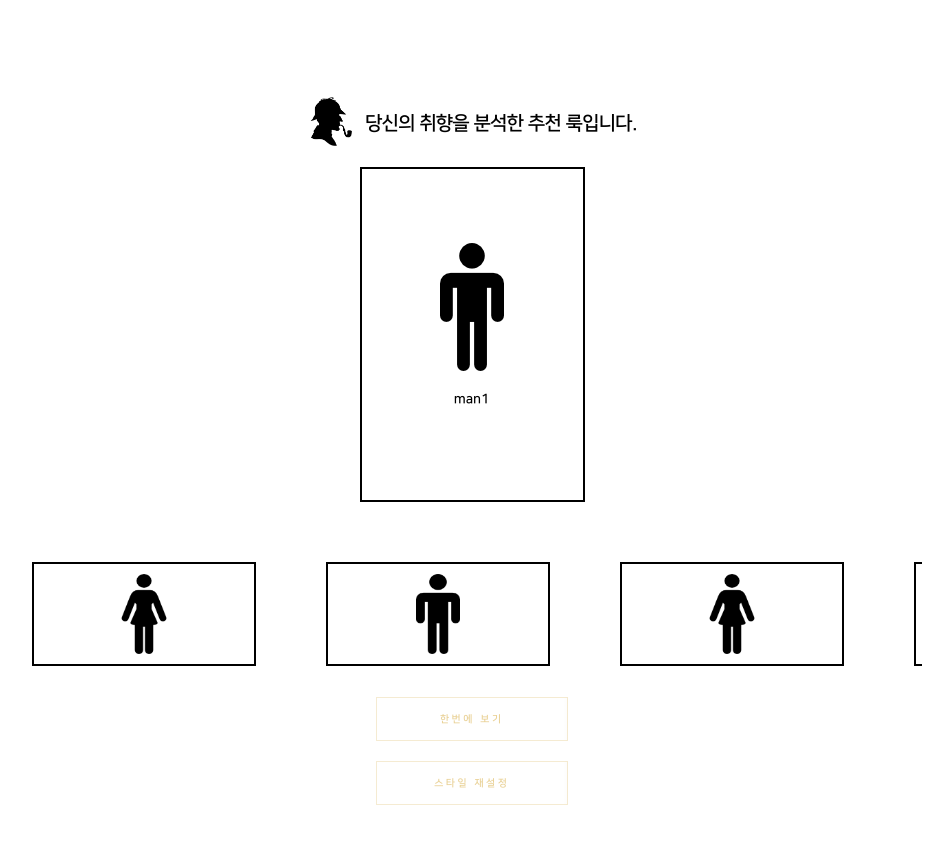
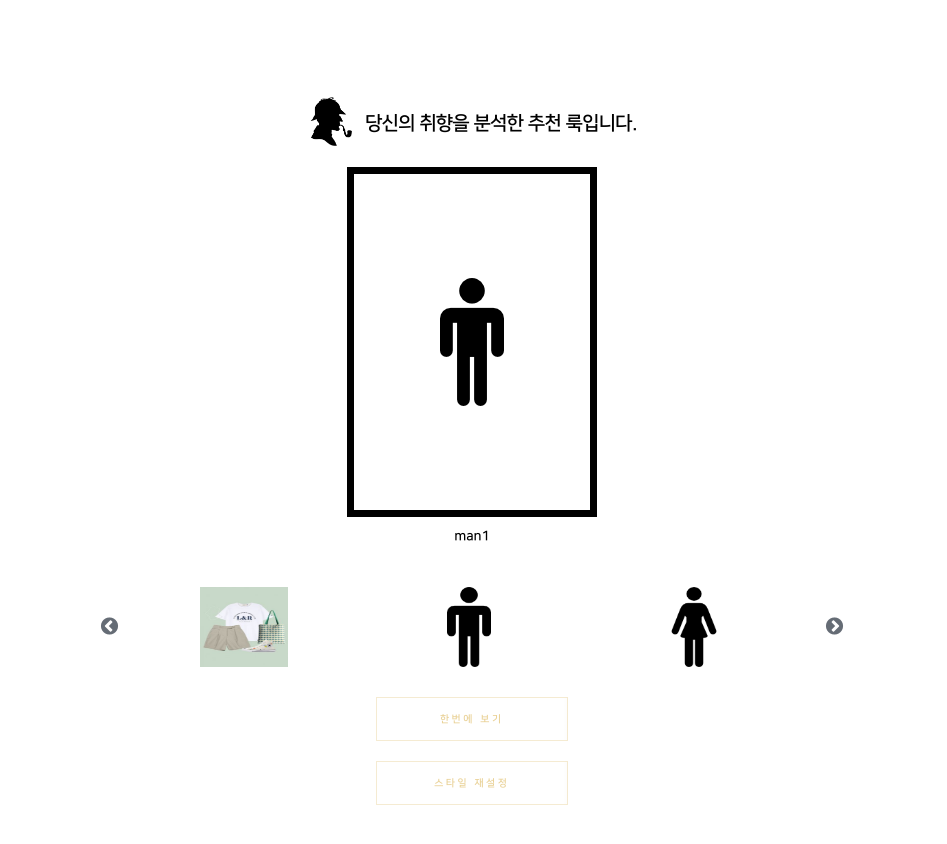
Before and after one commit to M-U-I-N-D-O/muindo-client, a React (Create React App) app in the folder client/: page /solution/result in a window 1280 px wide. Shown: the top 844 px of the page, without its empty margins (168-1115 px from the left). Built offline with nearby package versions, Linux system fonts and the light colour scheme.

Commit message:
Feat : 모리아티 솔루션 - 전체 룩 리스트 다이어로그 1차 작업 완료

```diff
--- a/client/src/App.css
+++ b/client/src/App.css
@@ -1,8 +1,7 @@
 /* 기본 폰트 */
 @font-face {
   font-family: 'NanumSquare_acB';
-  src: local('NanumSquare_acB'),
-    url('./fonts/NanumSquare_acB.ttf') format('truetype');
+  src: local('NanumSquare_acB'), url('./fonts/NanumSquare_acB.ttf') format('truetype');
   font-weight: normal;
   font-style: normal;
 }
@@ -18,8 +17,7 @@
 /* 셜록 옷즈 NavBar 폰트 */
 @font-face {
   font-family: '국립박물관문화재단클래식B';
-  src: local('국립박물관문화재단클래식B'),
-    url('./fonts/국립박물관문화재단클래식B.ttf') format('truetype');
+  src: local('국립박물관문화재단클래식B'), url('./fonts/국립박물관문화재단클래식B.ttf') format('truetype');
   font-weight: normal;
   font-style: normal;
 }
@@ -27,8 +25,7 @@
 /* Footer 폰트 */
 @font-face {
   font-family: 'NotoSerifCJKkr-Regular';
-  src: local('NotoSerifCJKkr-Regular'),
-    url('./fonts/NotoSerifCJKkr-Regular.otf') format('truetype');
+  src: local('NotoSerifCJKkr-Regular'), url('./fonts/NotoSerifCJKkr-Regular.otf') format('truetype');
   font-weight: normal;
   font-style: normal;
 }
@@ -39,8 +36,7 @@
 }
 
 * {
-  font-family: 'NanumSquare_acB', 'Lobster', '국립박물관문화재단클래식B',
-    'NotoSerifCJKkr-Regular';
+  font-family: 'NanumSquare_acB', 'Lobster', '국립박물관문화재단클래식B', 'NotoSerifCJKkr-Regular';
   padding: 0;
   margin: 0;
   /* box-sizing: border-box; */
@@ -62,3 +58,11 @@ body {
   position: relative;
   min-height: 100%;
 }
+
+.slick-prev:before,
+.slick-next:before {
+  color: #323b48;
+}
+.slick-slide-label {
+  border: none;
+}
--- a/client/src/actions/index.js
+++ b/client/src/actions/index.js
@@ -33,3 +33,9 @@ export const solutionCounter = (count) => {
     count,
   };
 };
+export const solutionModalMode = (mode) => {
+  return {
+    type: 'USER_MODAL_MODE',
+    mode,
+  };
+};
--- /dev/null
+++ b/client/src/components/Solution/allItemsModal.js
@@ -0,0 +1,95 @@
+import React from 'react';
+import styled from 'styled-components';
+import { useSelector, useDispatch } from 'react-redux';
+import { solutionModalMode } from '../../actions';
+import Button from '@material-ui/core/Button';
+import Dialog from '@material-ui/core/Dialog';
+import DialogActions from '@material-ui/core/DialogActions';
+import DialogContent from '@material-ui/core/DialogContent';
+import DialogContentText from '@material-ui/core/DialogContentText';
+import DialogTitle from '@material-ui/core/DialogTitle';
+
+function AllItemsModal(props) {
+  const modalMode = useSelector((state) => state.solution.modalMode);
+  const dispatch = useDispatch();
+
+  // const handleClose = () => {
+  //   dispatch(solutionModalMode(0));
+  // };
+  return (
+    <div>
+      <Dialog
+        open={modalMode === 1}
+        // onClose={handleClose}
+        scroll={'paper'}
+        aria-labelledby="scroll-dialog-title"
+        aria-describedby="scroll-dialog-description"
+      >
+        <DialogTitle style={{ textAlign: 'center' }} id="scroll-dialog-title">
+          추천 룩(Look) 리스트
+        </DialogTitle>
+        <DialogContent dividers={true}>
+          <Container id="scroll-dialog-description">
+            {props.allItems.map((item, index) => {
+              return (
+                <ItemBox key={index}>
+                  <ItemImage src={`${item[0]}`} alt={`${item[0]}`} />
+                  <ItemText>{item[1]}</ItemText>
+                </ItemBox>
+              );
+            })}
+          </Container>
+          {/* <DialogContentText id="scroll-dialog-description" tabIndex={-1}>
+            {[...new Array(50)]
+              .map(
+                () => `Cras mattis consectetur purus sit amet fermentum.
+Cras justo odio, dapibus ac facilisis in, egestas eget quam.
+Morbi leo risus, porta ac consectetur ac, vestibulum at eros.
+Praesent commodo cursus magna, vel scelerisque nisl consectetur et.`,
+              )
+              .join('\n')}
+          </DialogContentText> */}
+        </DialogContent>
+        <DialogActions>
+          <Button
+            onClick={() => {
+              dispatch(solutionModalMode(2));
+            }}
+            color="primary"
+          >
+            상세보기
+          </Button>
+          <Button
+            onClick={() => {
+              dispatch(solutionModalMode(0));
+            }}
+            color="primary"
+          >
+            닫기
+          </Button>
+        </DialogActions>
+      </Dialog>
+    </div>
+  );
+}
+
+export default AllItemsModal;
+
+const Container = styled.div`
+  /* display: flex;
+  justify-content: center;
+  align-items: center; */
+`;
+const ItemBox = styled.div`
+  display: inline-block;
+  text-align: center;
+`;
+const ItemImage = styled.img`
+  width: 70px;
+  height: 100px;
+  margin-top: 1vh;
+  margin-bottom: 1vh;
+  margin-left: 1vw;
+  margin-right: 1vw;
+`;
+const ItemText = styled.h1``;
--- /dev/null
+++ b/client/src/components/Solution/detailItemModal.js
@@ -0,0 +1,73 @@
+import React from 'react';
+import { useSelector, useDispatch } from 'react-redux';
+import { solutionModalMode } from '../../actions';
+import Button from '@material-ui/core/Button';
+import Dialog from '@material-ui/core/Dialog';
+import DialogActions from '@material-ui/core/DialogActions';
+import DialogContent from '@material-ui/core/DialogContent';
+import DialogContentText from '@material-ui/core/DialogContentText';
+import DialogTitle from '@material-ui/core/DialogTitle';
+
+function DetailItemModal() {
+  const modalMode = useSelector((state) => state.solution.modalMode);
+  const dispatch = useDispatch();
+
+  //  const handleClose = () => {
+  //    dispatch(solutionModalMode(1));
+  //  };
+  return (
+    <div>
+      <Dialog
+        open={modalMode === 2}
+        // onClose={handleClose}
+        scroll={'paper'}
+        aria-labelledby="scroll-dialog-title"
+        aria-describedby="scroll-dialog-description"
+      >
+        <DialogTitle style={{ textAlign: 'center' }} id="scroll-dialog-title">
+          제품 상세 정보
+        </DialogTitle>
+        <DialogContent dividers={true}>
+          <h1>Test Text</h1>
+          <h1>Test Text</h1>
+          <h1>Test Text</h1>
+          <h1>Test Text</h1>
+          <h1>Test Text</h1>
+          <h1>Test Text</h1>
+          <h1>Test Text</h1>
+
+          {/* <DialogContentText id="scroll-dialog-description" ref={descriptionElementRef} tabIndex={-1}>
+            {[...new Array(50)]
+              .map(
+                () => `Cras mattis consectetur purus sit amet fermentum.
+Cras justo odio, dapibus ac facilisis in, egestas eget quam.
+Morbi leo risus, porta ac consectetur ac, vestibulum at eros.
+Praesent commodo cursus magna, vel scelerisque nisl consectetur et.`,
+              )
+              .join('\n')}
+          </DialogContentText> */}
+        </DialogContent>
+        <DialogActions>
+          <Button
+            onClick={() => {
+              dispatch(solutionModalMode(1));
+            }}
+            color="primary"
+          >
+            이전
+          </Button>
+          <Button
+            onClick={() => {
+              dispatch(solutionModalMode(0));
+            }}
+            color="primary"
+          >
+            닫기
+          </Button>
+        </DialogActions>
+      </Dialog>
+    </div>
+  );
+}
+
+export default DetailItemModal;
--- a/client/src/components/Solution/resultSlider.js
+++ b/client/src/components/Solution/resultSlider.js
@@ -18,9 +18,10 @@ function ResultSlider() {
     ['/images/solution/man.png', 'man3'],
     ['/images/solution/girl.png', 'girl3'],
     ['/images/solution/man.png', 'man4'],
-    ['/images/solution/girl.png', 'girl4'],
-    ['/images/solution/man.png', 'man5'],
-    ['/images/solution/girl.png', 'girl5'],
+    ['/images/solution/solutionresult.png', 'test-image'],
+    ['/images/solution/solutionresult.png', 'test-image'],
+    ['/images/solution/solutionresult.png', 'test-image'],
+    ['/images/solution/solutionresult.png', 'test-image'],
   ];
   useEffect(() => {
     setNav1(slider1);
@@ -55,21 +56,15 @@ function ResultSlider() {
               <SlideBox>
                 <SlideButton onClick={() => console.log('클릭')}>
                   <SlideItemBox>
-                    <div>
-                      <img src={`${slide[0]}`} alt={`${slide[1]}`} />
-                      <label className="slick-slide-label">{slide[1]}</label>
-                    </div>
+                    <img src={`${slide[0]}`} alt={`${slide[1]}`} />
+
                     {/* <h2 className="slick-slide-title">{slide.title}</h2> */}
                   </SlideItemBox>
+                  <label className="slick-slide-label">{slide[1]}</label>
                 </SlideButton>
               </SlideBox>
             </SlideContainer>
           ))}
-          <SlideButton onClick={() => console.log('클릭')}>
-            <SlideContainer>
-              <h1>LAST</h1>
-            </SlideContainer>
-          </SlideButton>
         </Slider>
         <div className="thumbnail-slider-wrap">
           <Slider {...settingsThumbs} asNavFor={nav1} ref={(slider) => setSlider2(slider)}>
@@ -147,27 +142,29 @@ const SlideBox = styled.div`
 `;
 const SlideItemBox = styled.div`
   display: flex;
-  width: 220px;
-  height: 330px;
-  /* border: 2px solid black; */
+  width: 235px;
+  height: 335px;
+  /* border: 10px solid black; */
   justify-content: center;
   align-items: center;
+  cursor: pointer;
+  overflow: hidden;
 `;
 const SlideButton = styled.button`
   background-color: white;
-  width: 225px;
-  height: 335px;
-  border: 2px solid black;
-  &:hover {
-    background-color: #e2b063;
+  width: 250px;
+  height: 350px;
+  border: 7px solid black;
+  z-index: 1;
+  :hover {
+    border-color: red;
   }
 `;
 const ThumbnailSlideBox = styled.div`
   display: flex;
   width: 220px;
-  height: 100px;
-  border: 2px solid black;
+  height: 130px;
+  /* border: 2px solid black; */
   justify-content: center;
   align-items: center;
-  overflow: hidden;
 `;
--- a/client/src/components/Solution/resultslider.css
+++ b/client/src/components/Solution/resultslider.css
@@ -1,6 +1,9 @@
 .thumbnail-slider-wrap {
   margin-top: 15px;
   height: 85px;
+  padding: 0 1vw;
+  margin-left: 7vw;
+  margin-right: 7vw;
 }
 .thumbnail-slider-wrap .slick-track .slick-slide {
   text-align: center;
--- a/client/src/pages/Solution/solutionResult.js
+++ b/client/src/pages/Solution/solutionResult.js
@@ -1,19 +1,48 @@
-import React from 'react';
+import React, { useState, useEffect } from 'react';
 import { NavLink as Link } from 'react-router-dom';
+import { useSelector, useDispatch } from 'react-redux';
+import { solutionModalMode } from '../../actions';
 import styled from 'styled-components';
 
 import TopComment from '../../components/AnalysisClothes/topComment';
 import ResultSlider from '../../components/Solution/resultSlider';
+import AllItemsModal from '../../components/Solution/allItemsModal';
+import DetailItemModal from '../../components/Solution/detailItemModal';
+import axios from 'axios';
 
 function SolutionResult() {
+  const modalMode = useSelector((state) => state.solution.modalMode);
+  const dispatch = useDispatch();
+  const [allItems, setAllItems] = useState([]);
+
+  useEffect(() => {
+    try {
+      axios.get('http://localhost:3000/data/solution.json').then((response) => {
+        setAllItems(response.data.data);
+      });
+    } catch (err) {
+      console.log(err);
+    }
+  }, []);
+
+  if (allItems.length === 0) return null;
   return (
     <div>
       <TopComment comment="당신의 취향을 분석한 추천 룩입니다." />
+
       <ResultSlider />
 
+      {modalMode === 1 && <AllItemsModal allItems={allItems} />}
+      {modalMode === 2 && <DetailItemModal />}
       <ButtonContainer>
         <div>
-          <LuxuryBtn>한번에 보기</LuxuryBtn>
+          <LuxuryBtn
+            onClick={() => {
+              dispatch(solutionModalMode(1));
+            }}
+          >
+            한번에 보기
+          </LuxuryBtn>
         </div>
         <div>
           <Link to="/solution">
--- a/client/src/reducers/solution.js
+++ b/client/src/reducers/solution.js
@@ -1,4 +1,4 @@
-const solutionReducer = (state = { gender: '', styles: {}, buttonCount: 0 }, action) => {
+const solutionReducer = (state = { gender: '', styles: {}, buttonCount: 0, modalMode: 0 }, action) => {
   switch (action.type) {
     case 'USER_GENDER':
       return { ...state, gender: action.gender };
@@ -6,6 +6,8 @@ const solutionReducer = (state = { gender: '', styles: {}, buttonCount: 0 }, act
       return { ...state, styles: action.styles };
     case 'USER_BUTTON_CLICK':
       return { ...state, count: action.count };
+    case 'USER_MODAL_MODE':
+      return { ...state, modalMode: action.mode };
     default:
       return state;
   }
```
Also changed, not shown: client/public/images/solution/solutionResult.png (added).
